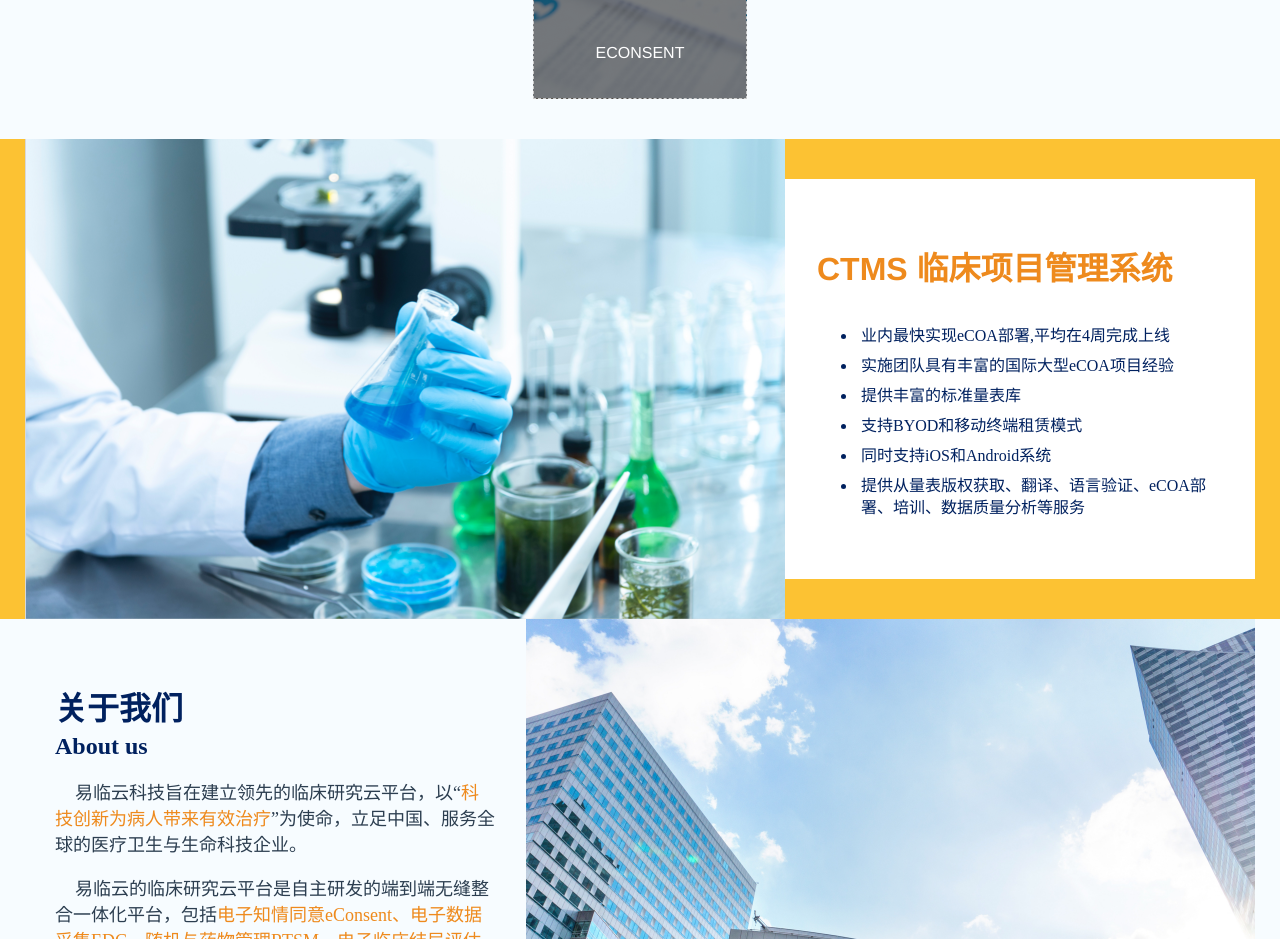
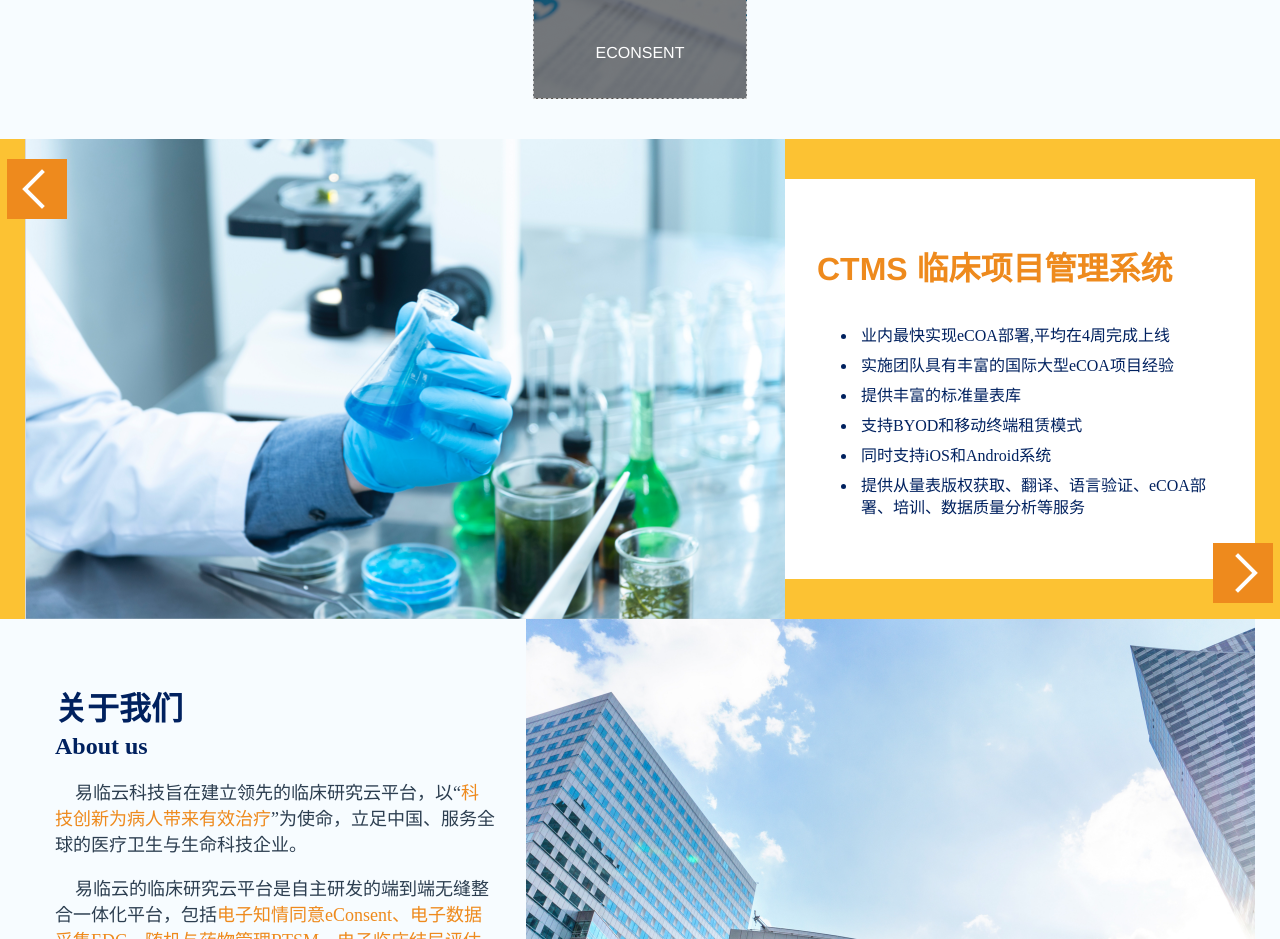
Before and after one commit to DDXY1230/guanwangmoban_1, a Vue app: page / in a window 1280 px wide. Shown: the part 1380-2319 px from the top of the page. Built offline with nearby package versions, Linux system fonts and the light colour scheme.

Commit message:
优化轮播

```diff
--- a/src/views/Home.vue
+++ b/src/views/Home.vue
@@ -33,6 +33,8 @@
     </div>
     <div class="home-carousel">
       <div class="home-carousel-content">
+        <img class="home-carousel-content-arrow left" src="@/assets/imgs/arrow2.png" alt="" @click="preItem()">
+        <img class="home-carousel-content-arrow right" src="@/assets/imgs/arrow2.png" alt="" @click="nextItem()">
         <div class="home-carousel-content-left">
           <img :src="currentItem.carouselImagUrl" alt="">
         </div>
@@ -178,6 +180,7 @@ export default {
           descList: []
         }
       ],
+      currentIndex: 0,
       currentItem: {}
     };
   },
@@ -197,8 +200,18 @@ export default {
       });
     },
     handleMouseover(index) {
-      console.log(index);
+      this.currentIndex = index
       this.currentItem = this.itemData[index];
+    },
+    preItem() {
+      if(this.currentIndex == 0) {this.currentIndex = this.itemData.length}
+      this.currentIndex --
+      this.currentItem = this.itemData[this.currentIndex];
+    },
+    nextItem() {
+      this.currentIndex ++
+      if(this.currentIndex == this.itemData.length) {this.currentIndex = 0}
+      this.currentItem = this.itemData[this.currentIndex];
     }
   }
 };
@@ -229,7 +242,7 @@ export default {
           &-title {
             font-size: 72px;
             margin: 100px 0 10px;
-            font-family: 'Helvetica';
+            font-family: "Helvetica";
             line-height: 86px;
             letter-spacing: 6px;
           }
@@ -364,6 +377,20 @@ export default {
       margin: 0 auto;
       display: flex;
       justify-content: center;
+      position: relative;
+      &-arrow {
+        position: absolute;
+        cursor: pointer;
+        &.left {
+          left: -18px;
+          top: 20px;
+        }
+        &.right {
+          right: -18px;
+          bottom: 20px;
+          transform: rotate(180deg);
+        }
+      }
       &-left {
         width: 760px;
       }
```
Also changed, not shown: src/assets/imgs/arrow2.png (added), 1 other file (tests, documents, lock files or other folders).
